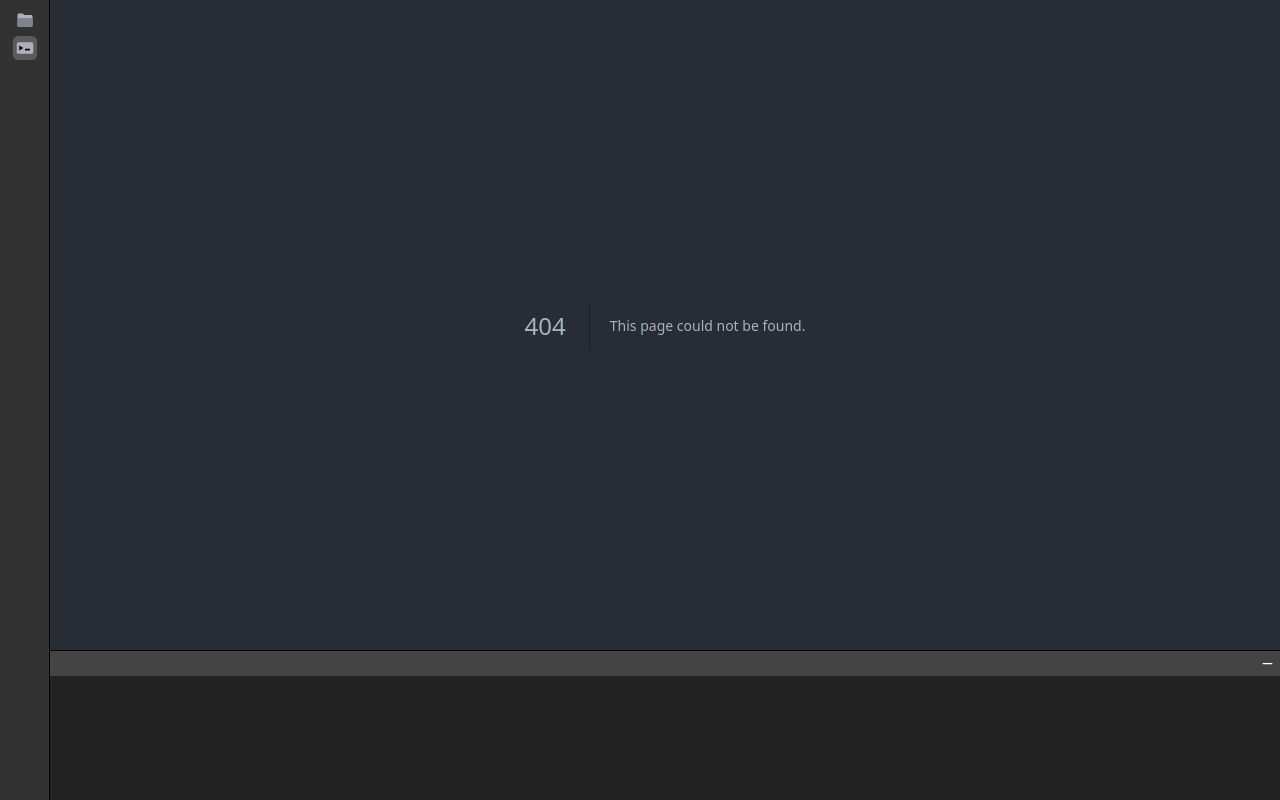
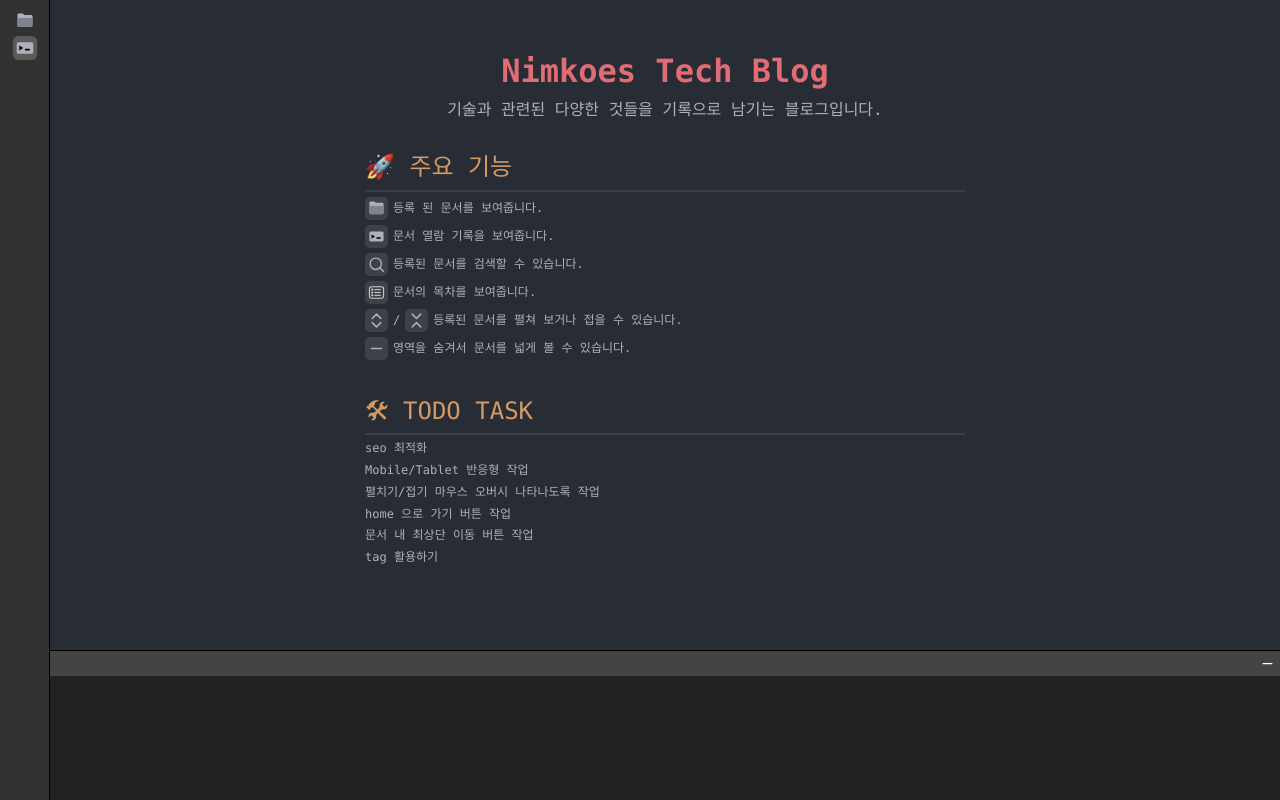
Before and after one commit to nimkoes/tech-blog, a Next.js app: page /tech-blog/ in a window 1280 px wide. Before the commit this address had no page. Built offline with nearby package versions, Linux system fonts and the light colour scheme.

Commit message:
main 페이지 추가

```diff
--- a/next.config.mjs
+++ b/next.config.mjs
@@ -5,9 +5,9 @@ const nextConfig = {
   images: {
     unoptimized: true,
   },
-  basePath: "/tech-blog", // ✅ 서브 디렉토리 설정
-  assetPrefix: "/tech-blog/", // ✅ 정적 파일 경로 설정
-  trailingSlash: true, // ✅ URL이 항상 `/`로 끝나도록 설정
+  basePath: "/tech-blog",
+  assetPrefix: "/tech-blog/",
+  trailingSlash: true,
 };
 
 export default nextConfig;
--- a/src/app/page.module.scss
+++ b/src/app/page.module.scss
@@ -0,0 +1,70 @@
+.home {
+  display: flex;
+  flex-direction: column;
+  align-items: center;
+  justify-content: center;
+  height: 100vh;
+  text-align: center;
+  color: #d4d4d4;
+  font-family: "JetBrains Mono", "Fira Code", "Consolas", "Menlo", "monospace";
+}
+
+/* 📝 블로그 소개 영역 */
+.intro {
+  margin-bottom: 30px;
+  h1 {
+    font-size: 2rem;
+    font-weight: bold;
+    color: #e06c75;
+  }
+  p {
+    font-size: 1rem;
+    color: #aeb2b8;
+    margin-top: 5px;
+  }
+}
+
+/* 🚀 주요 기능 & TODO LIST 스타일 */
+.section {
+  text-align: left;
+  width: 60%;
+  max-width: 600px;
+  margin-bottom: 30px;
+
+  h2 {
+    font-size: 1.5rem;
+    color: #d19a66;
+    border-bottom: 2px solid #3a3f4b;
+    padding-bottom: 5px;
+    margin-bottom: 5px;
+  }
+
+  ul {
+    list-style: none;
+    padding: 0;
+
+    li {
+      font-size: 0.75rem;
+      margin: 5px 0;
+      color: #aeb2b8;
+      display: flex;
+      align-items: center; /* ✅ 아이콘과 텍스트를 같은 줄에 정렬 */
+      gap: 5px; /* ✅ 아이콘과 텍스트 간격 */
+
+      strong {
+        color: #d4d4d4;
+      }
+    }
+  }
+}
+
+/* 아이콘 */
+.icon {
+  display: flex;
+  align-items: center;
+  justify-content: center;
+  padding: 3px; /* ✅ 내부 여백 추가 */
+  transition: background 0.3s ease-in-out; /* ✅ 부드러운 애니메이션 효과 */
+  background-color: rgba(255, 255, 255, 0.1);
+  border-radius: 5px;
+}
--- /dev/null
+++ b/src/app/page.tsx
@@ -0,0 +1,114 @@
+import styles from "./page.module.scss";
+
+export default function HomePage() {
+  return (
+    <div className={styles.home}>
+      {/* 블로그 소개 영역 */}
+      <div className={styles.intro}>
+        <h1>Nimkoes Tech Blog</h1>
+        <p>기술과 관련된 다양한 것들을 기록으로 남기는 블로그입니다.</p>
+      </div>
+
+      {/* 주요 기능 소개 */}
+      <div className={styles.section}>
+        <h2>🚀 주요 기능</h2>
+        <ul>
+          <li>
+            <span className={styles.icon}>
+              <svg width="17" height="17" viewBox="0 0 24 24" fill="none" xmlns="http://www.w3.org/2000/svg">
+                <path fill="#AEB2B8"
+                      d="M2 4c0-1.1.9-2 2-2h5l2 2h9c1.1 0 2 .9 2 2v12c0 1.1-.9 2-2 2H4c-1.1 0-2-.9-2-2V4z"/>
+                <path fill="#7D848D" d="M2 8h20v10c0 1.1-.9 2-2 2H4c-1.1 0-2-.9-2-2V8z"/>
+              </svg>
+            </span>
+            등록 된 문서를 보여줍니다.
+          </li>
+
+          <li>
+            <span className={styles.icon}>
+              <svg width="17" height="17" viewBox="0 0 24 24" fill="none" xmlns="http://www.w3.org/2000/svg">
+            <rect width="20" height="14" x="2" y="5" rx="2" ry="2" fill="#AEB2B8"/>
+            <path fill="black" d="M5 9l5 3-5 3V9zM12 15h6v-2h-6v2z"/>
+          </svg>
+            </span>
+            문서 열람 기록을 보여줍니다.
+          </li>
+
+          <li>
+            <span className={styles.icon}>
+              <svg width="17" height="17" viewBox="0 0 24 24" fill="none" stroke="currentColor" strokeWidth="2"
+                   strokeLinecap="round" strokeLinejoin="round">
+                <circle cx="11" cy="11" r="8"/>
+                <line x1="17" y1="17" x2="22" y2="22"/>
+              </svg>
+            </span>
+            등록된 문서를 검색할 수 있습니다.
+          </li>
+
+          <li>
+            <span className={styles.icon}>
+              <svg
+                width="17"
+                height="17"
+                viewBox="0 0 24 24"
+                fill="none"
+                xmlns="http://www.w3.org/2000/svg"
+              >
+            <rect x="2" y="4" width="20" height="16" rx="3" stroke="#CCCCCC" strokeWidth="1.5"/>
+            <circle cx="6" cy="8" r="1.5" fill="#CCCCCC"/>
+            <circle cx="6" cy="12" r="1.5" fill="#CCCCCC"/>
+            <circle cx="6" cy="16" r="1.5" fill="#CCCCCC"/>
+            <line x1="9" y1="8" x2="18" y2="8" stroke="#CCCCCC" strokeWidth="1.5"/>
+            <line x1="9" y1="12" x2="18" y2="12" stroke="#CCCCCC" strokeWidth="1.5"/>
+            <line x1="9" y1="16" x2="18" y2="16" stroke="#CCCCCC" strokeWidth="1.5"/>
+          </svg>
+            </span>
+            문서의 목차를 보여줍니다.
+          </li>
+
+          <li>
+            <span className={styles.icon}>
+              <svg width="17" height="17" viewBox="0 0 24 24" fill="none" stroke="currentColor" strokeWidth="2"
+                   strokeLinecap="round" strokeLinejoin="round">
+                <path d="M6 9l6-6 6 6"/>
+                <path d="M6 15l6 6 6-6"/>
+              </svg>
+            </span>
+            /
+            <span className={styles.icon}>
+              <svg width="17" height="17" viewBox="0 0 24 24" fill="none" stroke="currentColor" strokeWidth="2"
+                   strokeLinecap="round" strokeLinejoin="round">
+                <path d="M6 21l6-6 6 6"/>
+                <path d="M6 3l6 6 6-6"/>
+              </svg>
+            </span>
+            등록된 문서를 펼쳐 보거나 접을 수 있습니다.
+          </li>
+
+          <li>
+            <span className={styles.icon}>
+              <svg width="17" height="17" viewBox="0 0 24 24" fill="none" stroke="currentColor" strokeWidth="2"
+                   strokeLinecap="round" strokeLinejoin="round">
+                <path d="M5 12h14"/>
+              </svg>
+            </span>
+            영역을 숨겨서 문서를 넓게 볼 수 있습니다.
+          </li>
+        </ul>
+      </div>
+
+      {/* TODO LIST */}
+      <div className={styles.section}>
+        <h2>🛠 TODO TASK</h2>
+        <ul>
+          <li>seo 최적화</li>
+          <li>Mobile/Tablet 반응형 작업</li>
+          <li>펼치기/접기 마우스 오버시 나타나도록 작업</li>
+          <li>home 으로 가기 버튼 작업</li>
+          <li>문서 내 최상단 이동 버튼 작업</li>
+          <li>tag 활용하기</li>
+        </ul>
+      </div>
+    </div>
+  );
+}
```
